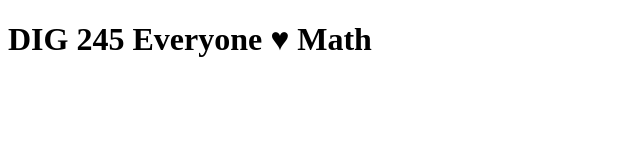
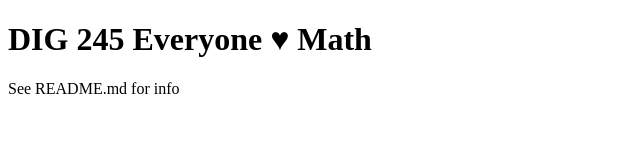
Before and after one commit to omundy/dig245-everyone-hearts-math, a plain HTML site: page index.html in a window 1280 px wide. Shown: the whole page, without its empty margins (0-640 px from the left). Drawn offline with Linux system fonts and the light colour scheme.

Commit message:
Update index.html

```diff
--- a/index.html
+++ b/index.html
@@ -9,6 +9,7 @@
 
     <!-- visible content goes here -->
     <h1>DIG 245 Everyone ♥ Math</h1>
+	<p>See README.md for info</p>
 
 </body>
 </html>
```
